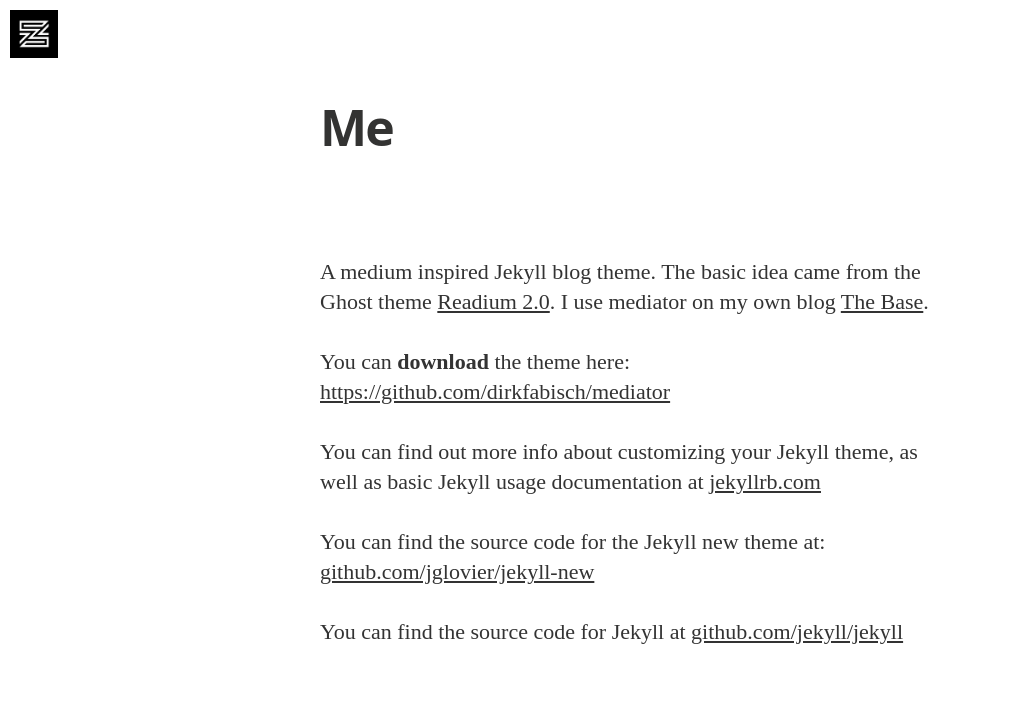
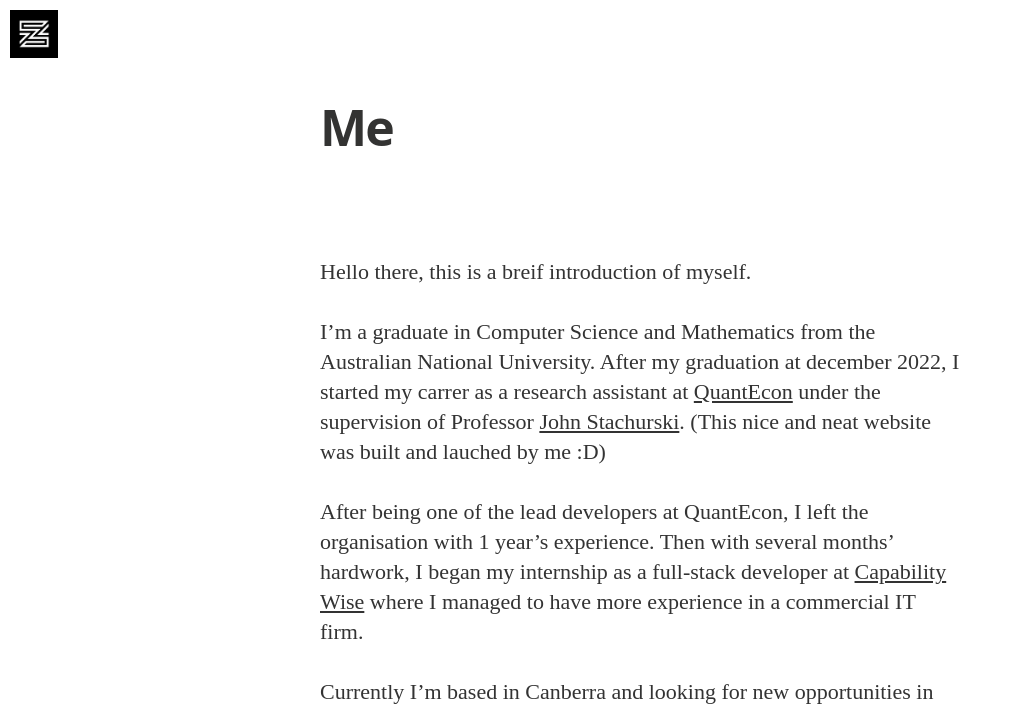
Before and after one commit to HengchengZhang/hengchengzhang.github.io, a Jekyll site: the page built from me.md, in a window 1280 px wide, cut to the strip 0-712 px from the top of the page. Shown: the whole strip, without its empty margins (0-1010 px from the left). Built offline with Jekyll 4.4.1, drawn with Linux system fonts in a browser that asks for light colours; nearby versions of some CDN libraries; some web fonts are replaced; some of the changed text lies outside the part shown.

Commit message:
Finish me and about

```diff
--- a/about.md
+++ b/about.md
@@ -1,18 +1,10 @@
 ---
 layout: page
-title: Me
-permalink: /me/
-tags: me
+title: About
+permalink: /about/
+tags: about
 ---
 
-A medium inspired Jekyll blog theme. The basic idea came from the Ghost theme
-[Readium 2.0](http://www.svenread.com/readium-ghost-theme/). I use mediator on my own blog [The Base](blog.base68.com).
+Hi! Glad you can find this secret page in my website.
 
-You can **download** the theme here:
-[https://github.com/dirkfabisch/mediator](https://github.com/dirkfabisch/mediator)
-
-You can find out more info about customizing your Jekyll theme, as well as basic Jekyll usage documentation at [jekyllrb.com](http://jekyllrb.com/)
-
-You can find the source code for the Jekyll new theme at: [github.com/jglovier/jekyll-new](https://github.com/jglovier/jekyll-new)
-
-You can find the source code for Jekyll at [github.com/jekyll/jekyll](https://github.com/jekyll/jekyll)
+Since you are likely to having spent some time on my website, why not contacting me via 0427 020 020 to see how this goes?
--- /dev/null
+++ b/me.md
@@ -0,0 +1,16 @@
+---
+layout: page
+title: Me
+permalink: /me/
+tags: me
+---
+
+Hello there, this is a breif introduction of myself.
+
+I'm a graduate in Computer Science and Mathematics from the Australian National University. After my graduation at december 2022, I started my carrer as a research assistant at [QuantEcon](https://quantecon.org) under the supervision of Professor [John Stachurski](https://johnstachurski.net). (This nice and neat website was built and lauched by me :D)
+
+After being one of the lead developers at QuantEcon, I left the organisation with 1 year's experience. Then with several months' hardwork, I began my internship as a full-stack developer at [Capability Wise](https://www.capabilitywise.com.au/about-us/) where I managed to have more experience in a commercial IT firm.
+
+Currently I'm based in Canberra and looking for new opportunities in local IT industry. My skill sets focus on data engineering and machine learning, but beginner's software development tasks also won't be challenging to me.
+
+Apart from the serious talks, I'm creative and adventurous in life. My two favourate but dangerous hobbies are riding motorbikes and skiing. I also love exploring this land on 4 wheels, the longest single trip was a 2600km trip from Melbourne to Canberra via Adeleide and Wagga Wagga.
```
Also changed, not shown: _posts/about.md (deleted, +0 -18 lines), index.html (+6 -24 lines), 1 other file.
